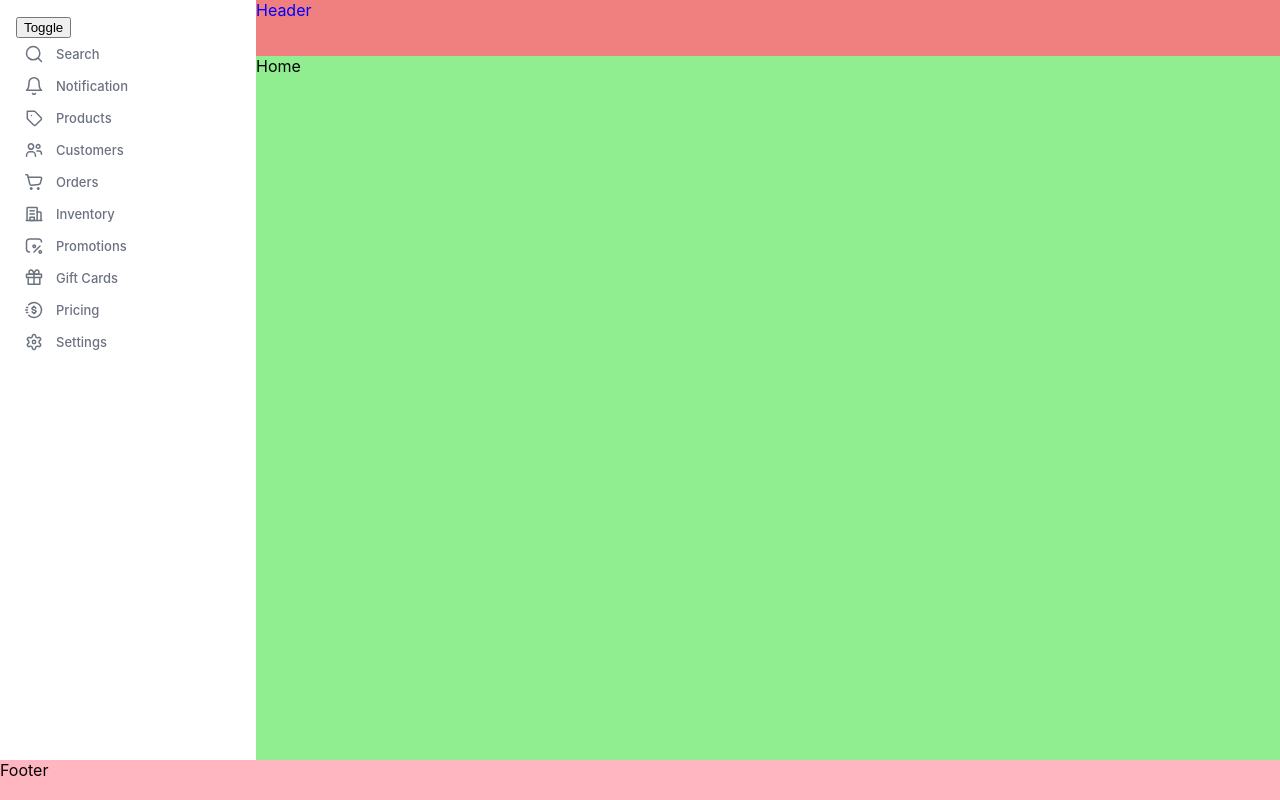
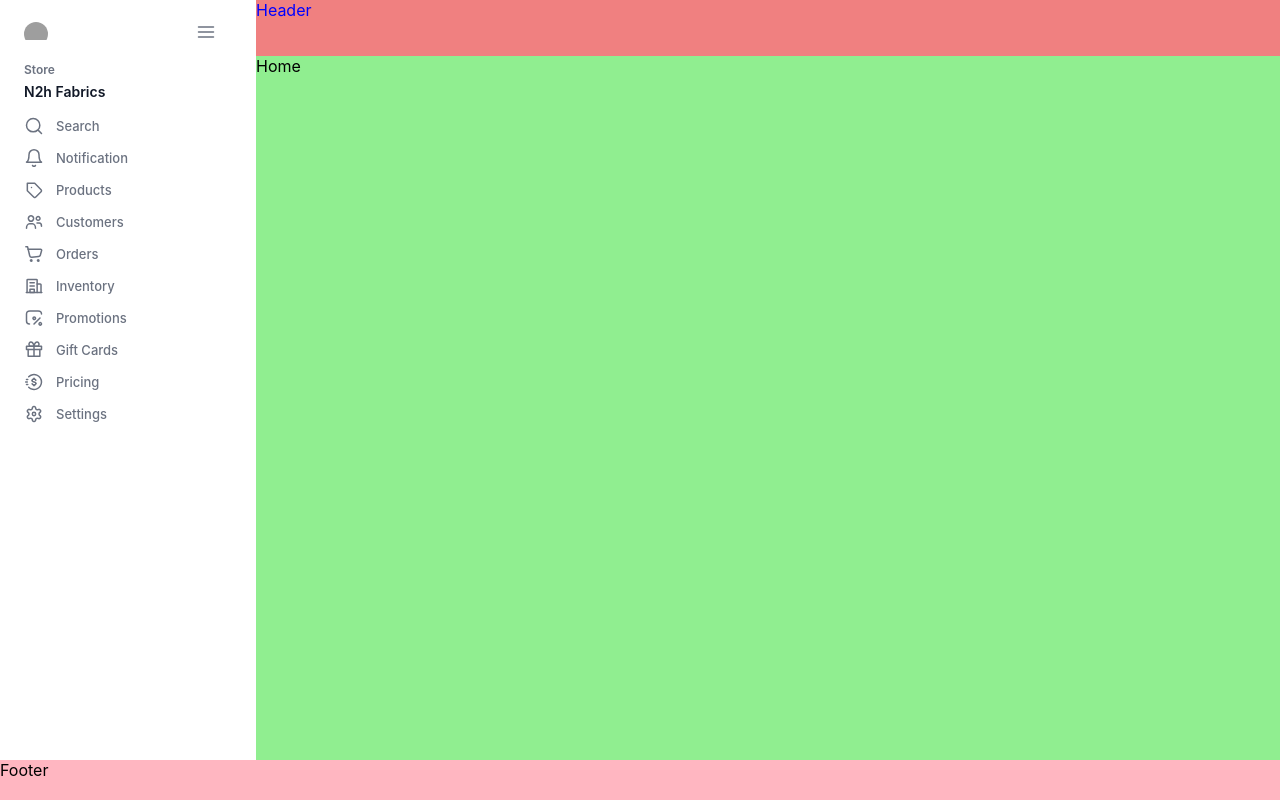
Before and after one commit to ngochieu276/MedusaAdmin, a React (Create React App) app: page / in a window 1280 px wide. Built offline with nearby package versions, Linux system fonts and the light colour scheme; grey boxes are pictures that could not be loaded.

Commit message:
sidebar_UX

```diff
--- a/src/index.css
+++ b/src/index.css
@@ -10,6 +10,19 @@ body {
 code {
   font-family: source-code-pro, Menlo, Monaco, Consolas, 'Courier New',
     monospace;
+}
+
+p,h1,h2,h3,h4,h5,h6 {
+  margin: 0;
+  padding:  0;
+}
+
+.hidden {
+  visibility: hidden;
+}
+
+.unrender {
+  display: none;
 }
 
 :root {
--- a/src/layout/Sidebar.tsx
+++ b/src/layout/Sidebar.tsx
@@ -1,6 +1,7 @@
 import { NavLink } from 'react-router-dom';
 import { toggleCollapse } from '../store/reducer/layout';
-import { useDispatch } from 'react-redux';
+import { useDispatch, useSelector } from 'react-redux';
+import type { RootState } from '../store';
 import {
   Search,
   Bell,
@@ -12,8 +13,10 @@ import {
   GiftCard,
   Pricing,
   Setting,
+  BurgerMenu,
 } from '../style/svg/sidebar';
 import { NavPath } from '../dto';
+import Avt from '../style/img/avt.jpg';
 
 const navList = [
   {
@@ -59,6 +62,7 @@ const navList = [
 ];
 
 export default function Sidebar() {
+  const isCollapse = useSelector((state: RootState) => state.layout.isCollapse);
   const dispatch = useDispatch();
 
   const renderIcon = (path: string) => {
@@ -87,14 +91,25 @@ export default function Sidebar() {
 
   return (
     <div className="sidebar">
-      <button onClick={() => dispatch(toggleCollapse())}>Toggle</button>
+      <div className="sidebar-general">
+        <div className="sidebar-avt">
+          <img src={Avt} alt="avt" />
+        </div>
+        <i onClick={() => dispatch(toggleCollapse())}>
+          <BurgerMenu />
+        </i>
+      </div>
+      <div className={`sidebar-store ${isCollapse ? 'hidden' : ''}`}>
+        <label>Store</label>
+        <p>N2h Fabrics</p>
+      </div>
       <nav>
         {navList.map((nav) => {
           return (
             <NavLink to={nav.path} className="sidebar-link">
               <div>
                 {renderIcon(nav.path)}
-                <label>{nav.label}</label>
+                {!isCollapse && <label>{nav.label}</label>}
               </div>
             </NavLink>
           );
--- a/src/store/index.ts
+++ b/src/store/index.ts
@@ -11,3 +11,9 @@ export const store = configureStore({
 export type RootState = ReturnType<typeof store.getState>;
 // Inferred type: {posts: PostsState, comments: CommentsState, users: UsersState}
 export type AppDispatch = typeof store.dispatch;
+
+export interface ForkedTaskAPI {
+  pause<W>(waitFor: Promise<W>): Promise<W>;
+  delay(timeoutMs: number): Promise<void>;
+  signal: AbortSignal;
+}
--- a/src/style/scss/layout/sidebar.scss
+++ b/src/style/scss/layout/sidebar.scss
@@ -3,6 +3,43 @@
 .sidebar {
   grid-area: sidebar;
   padding: 16px;
+
+  &-general {
+    @include flex($justify-content: space-between);
+    padding: 6px 24px 6px 8px;
+  }
+
+  &-avt {
+    width: 24px;
+    height: 24px;
+    border-radius: 50%;
+    overflow: hidden;
+
+    img {
+      width: 100%;
+    }
+  }
+
+  &-store {
+    padding: 6px 24px 6px 8px;
+    font-family: Inter;
+    font-style: normal;
+    font-weight: 600;
+    white-space: nowrap;
+    overflow: hidden;
+
+    label {
+      color: var(--grey-50);
+      font-size: 12px;
+      line-height: 20px;
+    }
+
+    p {
+      color: var(--grey-90);
+      font-size: 14px;
+      line-height: 24px; /* 171.429% */
+    }
+  }
 
   nav {
     display: flex;
@@ -14,10 +51,11 @@
       border-radius: 8px;
       color: var(--grey-50);
       transition: all 0.2s;
+      overflow: hidden;
 
       & > div {
         @include flex($gap: 12px);
-        padding: 6px 136px 6px 8px;
+        padding: 6px 8px 6px 8px;
         width: 100%;
         color: inherit;
 
@@ -27,6 +65,11 @@
         font-style: normal;
         font-weight: 500;
         line-height: 20px;
+
+        label {
+          white-space: nowrap;
+          overflow: hidden;
+        }
       }
 
       &:hover {
--- /dev/null
+++ b/src/style/svg/sidebar/burgerMenu.tsx
@@ -0,0 +1,11 @@
+import { SVGProp } from '../dto.svg';
+
+export default function BurgerMenu({ width = 20, height = 20, color = '#6B7280', fill = 'none' }: SVGProp) {
+  return (
+    <svg width={width} height={height} viewBox="0 0 20 20" fill={fill} xmlns="http://www.w3.org/2000/svg">
+      <path d="M2.5 10H17.5" stroke={color} stroke-width="1.5" stroke-linecap="round" stroke-linejoin="round" />
+      <path d="M2.5 5H17.5" stroke={color} stroke-width="1.5" stroke-linecap="round" stroke-linejoin="round" />
+      <path d="M2.5 15H17.5" stroke={color} stroke-width="1.5" stroke-linecap="round" stroke-linejoin="round" />
+    </svg>
+  );
+}
--- a/src/style/svg/sidebar/index.ts
+++ b/src/style/svg/sidebar/index.ts
@@ -8,5 +8,6 @@ import Promote from './promote';
 import GiftCard from './giftcard';
 import Pricing from './pricing';
 import Setting from './setting';
+import BurgerMenu from './burgerMenu';
 
-export { Search, Bell, Tag, Customer, Cart, Inventory, Promote, GiftCard, Pricing, Setting };
+export { Search, Bell, Tag, Customer, Cart, Inventory, Promote, GiftCard, Pricing, Setting, BurgerMenu };
```
Also changed, not shown: 2 other files (tests, documents, lock files or other folders).
